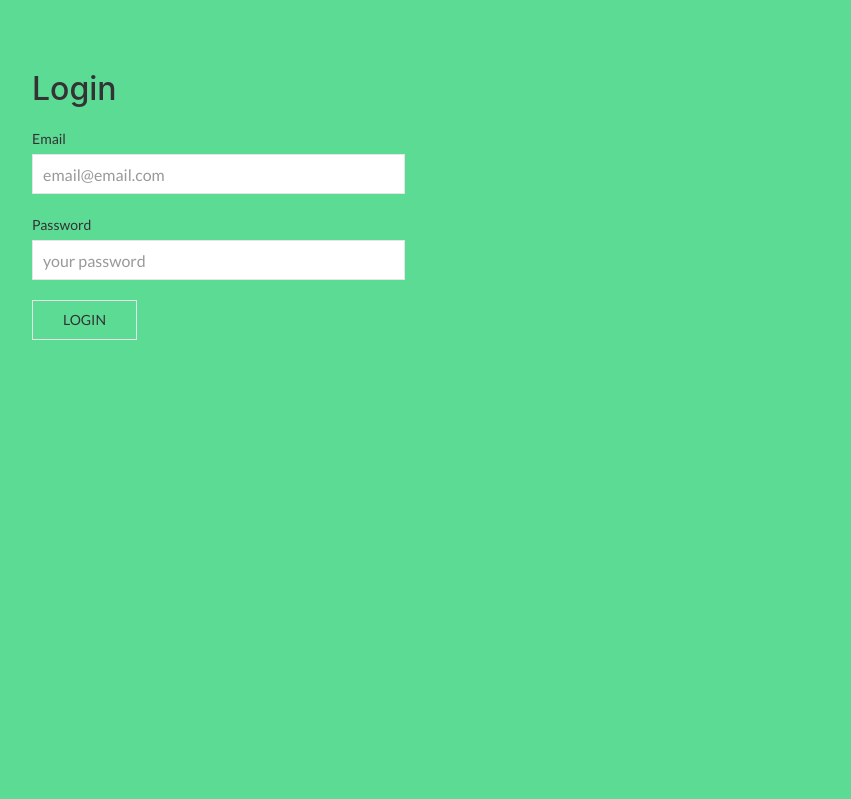
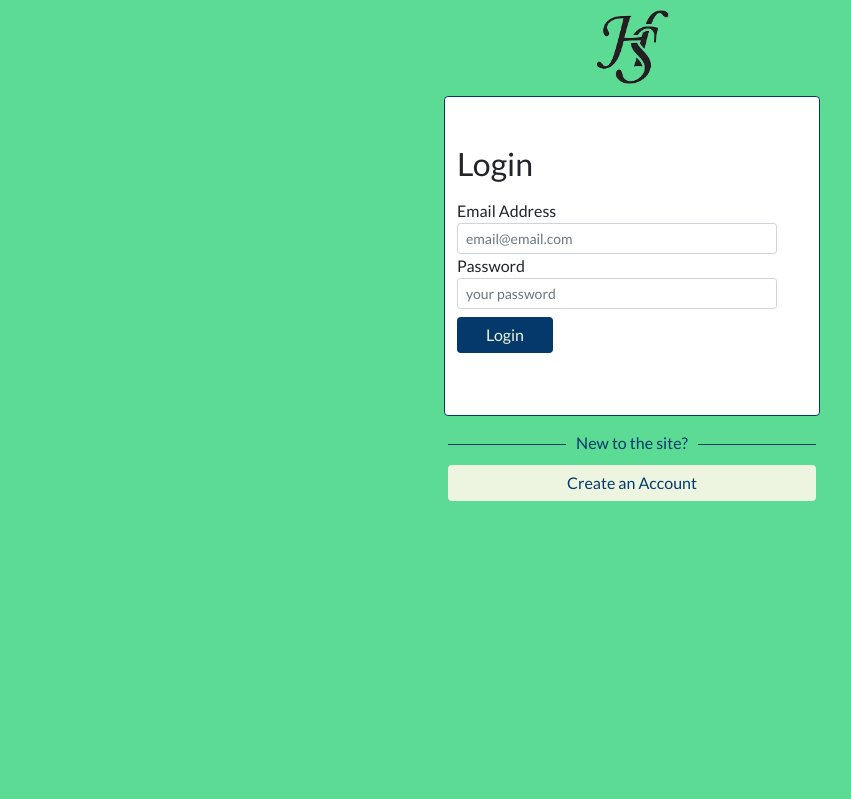
Before and after one commit to huzai4a/PHP-Login-System, a PHP site: page /login.php in a window 1280 px wide. Shown: the top 799 px of the page, without its empty margins (8-859 px from the left). After the commit the page ends 501 px from the top, so only its background shows below. Run offline with PHP 8.4, Linux system fonts and the light colour scheme; some libraries are stand-ins or nearby versions.

Commit message:
added bootstrap forms, fixed login/registration

```diff
--- a/ajax/register.php
+++ b/ajax/register.php
@@ -18,7 +18,7 @@
 	    if($user_found){
 	    	//user exists
 	    	//we can also check to see if they are able to login
-	    	$return['error'] = "You already have an account";
+	    	$return['error'] = "You already have an account. Please login.";
 	  		$return['is_logged_in'] = false;
 	    } else{
 	    	//user does not exist, add them now
--- a/assets/css/style.css
+++ b/assets/css/style.css
@@ -9,12 +9,15 @@
 }
 body{
     background-color: #5CDB95;
-    height: 200em;
     font-family: 'Lato', sans-serif;
+}
+input{
+  border: none;
+  box-shadow: none !important;
 }
 nav{
     font-family: 'Poppins', sans-serif;
-    padding: 5px 20px;
+    padding: 0px 20px;
     background: #edf5e0;
 }
 ul{
@@ -26,6 +29,7 @@ a{
 }
 a:hover{
     color: #001e3b;
+    text-decoration: none;
 }
 .menu li{
     font-size: 18px;
@@ -40,7 +44,6 @@ a:hover{
 .button.secondary{
     border-bottom: 1px #05396b solid;
 }
-
 
 
 
@@ -77,6 +80,7 @@ a:hover{
   height: 2px;
   position: relative;
   width: 18px;
+  top: -5px;
 }
 .bars::before,.bars::after{
   background: #05396b;
@@ -169,4 +173,51 @@ a:hover{
   .menu li.button{
     padding-right: 0;
   }
+  nav{
+    padding: 0px 20px;
+  }
 }
+/*navbar end*/
+
+/*login and register button*/
+.log-reg-btn{
+  background: #05396b;
+  border: none;
+  color: #edf5e0;
+  width: 6em;
+}
+.log-reg-btn:hover{
+  background: #001e3b;
+}
+
+/*card*/
+.card{
+  border: 1px solid #05396b;
+}
+
+/*line with text*/
+.line {
+   width: 23em;
+   text-align: center;
+   border-bottom: 1px solid #05396b;
+   line-height: 0.1em;
+   margin: 10px 0 20px;
+   color: #05396b;
+}
+span.txt {
+    background: #5CDB95;
+    padding:0 10px;
+}
+
+/*grey button*/
+.acc-btn{
+  background: #edf5e0;
+  border: none;
+  color: #05396b;
+  width: 23em;
+}
+.acc-btn:hover{
+  background: #d0d6c5;
+  border: none;
+  color: #05396b;
+}
--- a/inc/footer.php
+++ b/inc/footer.php
@@ -1,10 +1,14 @@
-<!-- Letting us access bootstrap -->
+<!-- Bootstrap CDN (js and css) -->
 <link href="https://cdn.jsdelivr.net/npm/bootstrap@5.1.3/dist/css/bootstrap.min.css" rel="stylesheet" integrity="sha384-1BmE4kWBq78iYhFldvKuhfTAU6auU8tT94WrHftjDbrCEXSU1oBoqyl2QvZ6jIW3" crossorigin="anonymous">
 <script src="https://cdn.jsdelivr.net/npm/bootstrap@5.1.3/dist/js/bootstrap.bundle.min.js" integrity="sha384-ka7Sk0Gln4gmtz2MlQnikT1wXgYsOg+OMhuP+IlRH9sENBO0LRn5q+8nbTov4+1p" crossorigin="anonymous"></script>
 
 <!-- jQuery -->
 <script src="https://cdnjs.cloudflare.com/ajax/libs/jquery/3.2.1/jquery.min.js"></script>
 
+<!-- link to main.js -->
+<script src="/PHP-Login-System/assets/js/main.js"></script>
+
+<!-- link to css sheet -->
 <link href="assets/css/style.css" rel="stylesheet" type="text/css" />
 
 <!-- for navbar toggling -->
--- a/login.php
+++ b/login.php
@@ -5,6 +5,7 @@
     require_once "inc/config.php";
 
     Page::forceDashboard();
+    require_once "inc/footer.php";
     ?>
 <!DOCTYPE html>
 <html lang="en">
@@ -16,43 +17,49 @@
 
     <title>Login</title>
 
-    <base href="/" />
-    <link rel="stylesheet" href="https://cdnjs.cloudflare.com/ajax/libs/uikit/3.0.0-beta.24/css/uikit.min.css" />
+
   </head>
 
   <body>
 
+<a href="/PHP-Login-System/index.php" class="d-flex justify-content-center mt-2">
+	<img src="/PHP-Login-System/img/brand.png" alt="LOGO" style="width:5em; height:5em;">
+</a>
 
-    <div class="uk-section uk-container">
-    	<div class="uk-grid uk-child-width-1-3@s uk-child-width-1-1" uk-grid>
-	    		<form class="uk-form-stacked js-login"> <!-- FORM START -->
+<!-- Card -->
+<div class="container-fluid pt-2 mb-3" style="width: 25em;">
+<div class="card round" style="height: 20em;">
+	<!-- Login form -->
+	<div class="container-fluid mx-auto mt-5">
+		<form class="js-login">
+			<h2 class="pb-2"> Login </h2>
+						<div class="col-sm" style="width: 20em;">
+							<div class="form-group">
+					<label>Email Address</label>
+					<input type="email" class="form-control form-control-sm" aria-describedby="emailHelp" placeholder="email@email.com" required="required">
+				</div>
 
-	    	<h2> Login </h2>
+				<div class="form-group">
+					<label>Password</label>
+					<input type="password" class="form-control form-control-sm" required="required" placeholder="your password">
+				</div>
 
-	    <div class="uk-margin">
-	        <label class="uk-form-label" for="form-stacked-text">Email</label>
-	        <div class="uk-form-controls">
-	            <input class="uk-input" id="form-stacked-text" type="email" required="required" placeholder="email@email.com">
-	        </div>
-	    </div>
+				<div class="alert alert-danger js-error mt-2 mb-0" style="display: none;" role="alert"></div>
 
-	    <div class="uk-margin">
-	        <label class="uk-form-label" for="form-stacked-text">Password</label>
-	        <div class="uk-form-controls">
-	            <input class="uk-input" id="form-stacked-text" type="password" required="required" placeholder="your password">
-	        </div>
+				<button type="submit" class="btn btn-primary mt-2 log-reg-btn">Login</button>
+			</div>
+		</form>
+	</div>
+</div>
+</div>
 
-	        <div class="uk-margin uk-alert uk-alert-danger js-error" style="display: none;"></div>
+<div class="container-fluid d-flex justify-content-center">
+		<h6 class="line"><span class="txt"> New to the site? </span></h6>
+</div>
 
-
-	    <div class="uk-margin">
-	    	<button class="uk-button uk-button-default" type="submit"> Login </button>
-	        </div>
-	    </div>
-	</form> <!-- FORM END -->
-    	</div>
-    </div>
- <?php require_once "inc/footer.php" ?>
+<div class="container-fluid d-flex justify-content-center">
+		<a role="button" class="btn btn-primary acc-btn" href="/PHP-Login-System/register.php">Create an Account</a>
+</div>
 
   </body>
 </html>
```
Also changed, not shown: index.php (+8 -3 lines), register.php (+35 -27 lines).
